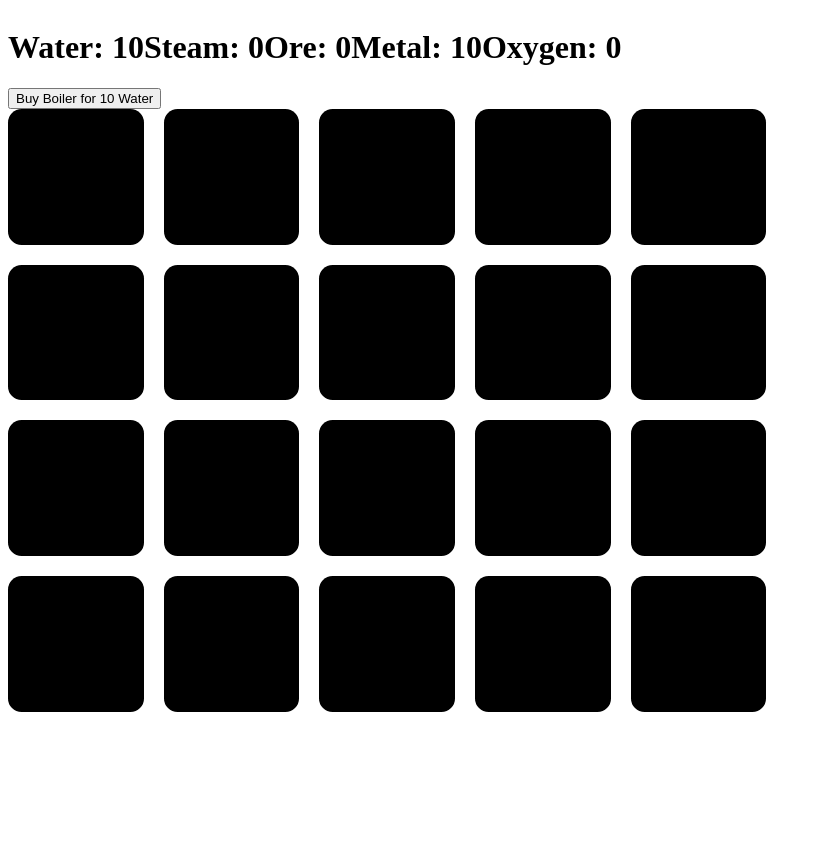
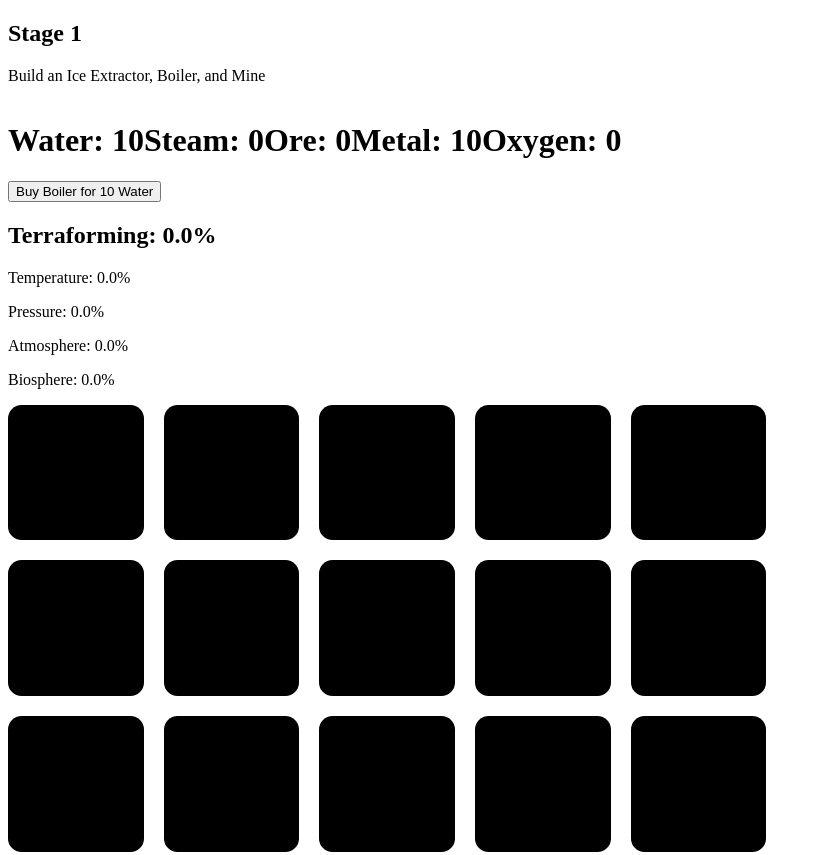
Before and after one commit to aallen1827/steam, a plain HTML site: page index.html in a window 1280 px wide. Shown: the top 855 px of the page, without its empty margins (0-821 px from the left). Before the commit the page ends 800 px from the top, so only its background shows below. Drawn offline with Linux system fonts and the light colour scheme.

Commit message:
stages and win condition

```diff
--- a/index.html
+++ b/index.html
@@ -13,10 +13,12 @@
 
     </header>
     <main>
+        <div id="stageDisplay"></div>
         <div id="resourceBar"></div>
         <div id="buttons">
             <button id="buy">Buy Boiler for 10 Water</button>
         </div>
+        <div id="terraformProgress"></div>
         <div id="map">
             <div class="tile" id="tile1">
                 <p></p>
--- a/script.js
+++ b/script.js
@@ -38,7 +38,7 @@ const resources = {
 const environment = {
     temperature: 0,
     pressure: 0,
-    oxygen: 0,
+    atmosphere: 0,
     biosphere: 0
 }
 
@@ -68,7 +68,7 @@ machines = [
         nextBuy: "Boiler",
         inputs: {},
         outputs: {
-            water: 2
+            water: 20
         },
         active: true,
         efficiency: 1,
@@ -85,7 +85,7 @@ machines = [
             water: 1
         },
         outputs: {
-            steam: 2
+            steam: 20
         },
         active: true,
         efficiency: 1,
@@ -102,7 +102,7 @@ machines = [
             steam: 1
         },
         outputs: {
-            ore: 2
+            ore: 20
         },
         active: true,
         efficiency: 1,
@@ -120,7 +120,7 @@ machines = [
             steam: 1
         },
         outputs: {
-            metal: 2
+            metal: 20
         },
         active: true,
         efficiency: 1,
@@ -137,7 +137,7 @@ machines = [
             steam: 2
         },
         outputs: {
-            oxygen: 2
+            oxygen: 20
         },
         active: true,
         efficiency: 1,
@@ -155,7 +155,7 @@ machines = [
             steam: 2
         },
         outputs: {
-            oxygen: 0.2
+            atmosphere: 20
         },
         outputTarget: "environment",
         active: true,
@@ -173,7 +173,7 @@ machines = [
             steam: 4
         },
         outputs: {
-            temperature: 0.3
+            temperature: 20
         },
         outputTarget: "environment",
         active: true,
@@ -192,7 +192,7 @@ machines = [
             water: 2
         },
         outputs: {
-            pressure: 0.5
+            pressure: 20
         },
         outputTarget: "environment",
         active: true,
@@ -211,7 +211,7 @@ machines = [
             oxygen: 3
         },
         outputs: {
-            biosphere: 0.2
+            biosphere: 20
         },
         outputTarget: "environment",
         active: true,
@@ -238,6 +238,9 @@ async function timePass() {
         });
         loadResource();
         stageUp();
+        loadTerraformProgress();
+        loadStage();
+        checkWin();
         await delay(1000);
     }
 }
@@ -263,6 +266,7 @@ function runMachine(machine) {
     const outputsFull = Object.keys(machine.outputs).every(resource => {
         return target[resource] >= outputMax;
     })
+    if (outputsFull) return;
 
     // Check all inputs
     for (let resource in machine.inputs) {
@@ -334,7 +338,7 @@ function buy(machine) {
 }
 
 function isBought(name) {
-    return builtMachines.some(machine =>
+    return machines.some(machine =>
         machine.name === name && machine.bought
     );
 }
@@ -368,14 +372,16 @@ function stageUp() {
         resources.steam >= 15
     ) {
         gameStage = 3;
+        max = 40;
     }
 
     // Stage 4: Reach 45% terraforming
     if (
         gameStage === 3 &&
-        progress >= 45
+        progress >= 25
     ) {
         gameStage = 4;
+        max = 60;
     }
 
     // Stage 5: Reach 100% terraforming
@@ -387,6 +393,23 @@ function stageUp() {
     }
 }
 
+function loadStage() {
+    const stageDisplay = document.querySelector("#stageDisplay");
+
+    const objectives = {
+        1: "Build an Ice Extractor, Boiler, and Mine",
+        2: "Collect 20 metal and 15 steam",
+        3: "Reach 25% terraforming",
+        4: "Reach 100% terraforming",
+        5: "Keep a stable environment for 1 minute"
+    };
+
+    stageDisplay.innerHTML = `
+        <h2>Stage ${gameStage}</h2>
+        <p>${objectives[gameStage]}</p>
+    `;
+}
+
 function getTerraformProgress() {
     let total = 0;
 
@@ -396,3 +419,40 @@ function getTerraformProgress() {
 
     return total / Object.keys(environment).length;
 }
+
+function loadTerraformProgress() {
+    const display = document.querySelector("#terraformProgress");
+
+    display.innerHTML = `
+        <h2>Terraforming: ${getTerraformProgress().toFixed(1)}%</h2>
+        <p>Temperature: ${environment.temperature.toFixed(1)}%</p>
+        <p>Pressure: ${environment.pressure.toFixed(1)}%</p>
+        <p>Atmosphere: ${environment.atmosphere.toFixed(1)}%</p>
+        <p>Biosphere: ${environment.biosphere.toFixed(1)}%</p>
+    `;
+}
+
+let stabilityTime = 0;
+
+function checkWin() {
+    if (gameStage !== 5) return;
+
+    const stable = Object.values(environment).every(
+        value => value >= 100
+    );
+
+    if (stable) {
+        stabilityTime++;
+    } else {
+        stabilityTime = 0;
+    }
+
+    if (stabilityTime >= 5) {
+        winGame();
+    }
+}
+
+function winGame() {
+    play = false;
+    alert("Mars has been successfully terraformed!");
+}
```
